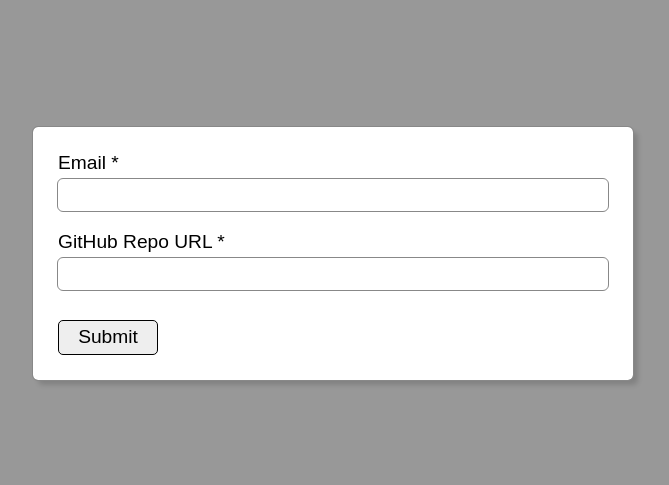
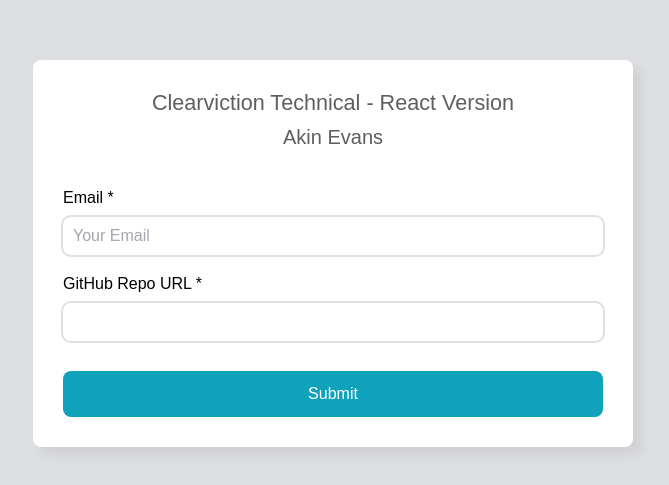
Before and after one commit to akinevans/cv-technical-react, a React (Create React App) app: page / in a window 1280 px wide. Shown: the part 147-632 px from the top of the page, without its empty margins (307-976 px from the left). Built offline with nearby package versions, Linux system fonts and the light colour scheme.

Commit message:
Overhaul UI styling, add form title and author link

```diff
--- a/src/components/Form/Form.css
+++ b/src/components/Form/Form.css
@@ -3,6 +3,15 @@
   font-family: Arial, Helvetica, sans-serif;
 }
 
+body {
+  width: 100vw;
+  height: 100vh;
+  margin: 0;
+  padding: 0;
+  background-color: #dddee2;
+}
+
+body,
 .form-wrapper,
 .submit-btn {
   display: flex;
@@ -19,58 +28,82 @@
   min-width: 300px;
   height: fit-content;
   margin: 0 20px;
-  padding: 25px;
+  padding: 30px;
   background-color: #fff;
-  outline: 1px solid #888;
-  border-radius: 5px;
-  box-shadow: 5px 5px 5px rgba(0, 0, 0, 0.15);
+  /* outline: 10px solid #eff0f4; */
+  border-radius: 8px;
+  box-shadow: 8px 8px 10px #5d5d5d18;
+}
+
+.title,
+.credit {
+  font-weight: 100;
+  color: #5e5e5e;
+  text-align: center;
+  text-decoration: none;
+}
+
+.title {
+  margin: 0 auto 10px;
+  font-size: 1.35rem;
+}
+
+.credit {
+  margin: 0px auto 40px;
+  font-size: 1.25rem;
 }
 
 label,
 input {
   width: 100%;
-  font-size: 1.2rem;
+  font-size: 1rem;
 }
 
 label {
-  margin-bottom: 5px;
+  margin-bottom: 10px;
 }
 
 .form-input {
   margin-bottom: 20px;
-  padding: 5px 0 5px 10px;
-  outline: 1px solid #888;
-  border-radius: 5px;
+  padding: 10px 0 10px 10px;
+  outline: 2px solid #e0e0e2;
+  border-radius: 8px;
   border: none;
   transition: 0.1s all ease-in-out;
 }
 
+.form-input::placeholder {
+  color: #a7a4ae;
+}
+
 .form-input:active,
 .form-input:focus {
-  outline: 1px solid #0763f6;
+  outline: 2px solid #11a2bb;
   transition: 0.1s all ease-in-out;
 }
 
 .submit-btn {
-  width: 100px;
-  height: 35px;
+  width: 100%;
   margin-top: 10px;
-  background-color: #eee;
-  border-radius: 5px;
-  border: 1px solid #000;
+  padding: 14px 0;
+  font-size: 1rem;
+  color: #fff;
+  background-color: #11a2bb;
+  border-radius: 8px;
+  border: none;
   cursor: pointer;
   transition: 0.1s all ease-in-out;
 }
 
 .submit-btn:active {
-  color: #fff;
-  background-color: #0763f6;
+  background-color: #085b6a;
   transition: 0.1s all ease-in-out;
 }
 
-.submit-btn:focus {
-  outline: 1px solid #0763f6;
-
+.submit-btn:focus,
+.submit-btn:hover {
+  outline: none;
+  background-color: #0d879d;
   transition: 0.1s all ease-in-out;
 }
 
@@ -80,5 +113,5 @@ label {
 .error:active,
 .error:focus {
   color: #ff0000;
-  outline: 1px solid #ff0000;
+  outline: 2px solid #ff000080;
 }
--- a/src/components/Form/Form.js
+++ b/src/components/Form/Form.js
@@ -65,12 +65,22 @@ export default function Form() {
       //   handleSubmit(e);
       // }}
     >
+      <h1 className='title'>Clearviction Technical - React Version</h1>
+      <a
+        className='credit'
+        href='https://www.linkedin.com/in/akinevans/'
+        target='_blank'
+        rel='noreferrer'
+      >
+        Akin Evans
+      </a>
       <label htmlFor='email'>Email *</label>
       <input
         className={`form-input ${emailError ? "error" : ""}`}
         id='email'
         type='email'
         name='email'
+        placeholder='Your Email'
         onChange={(e) => {
           //reset error state
           setEmailError(false);
```
